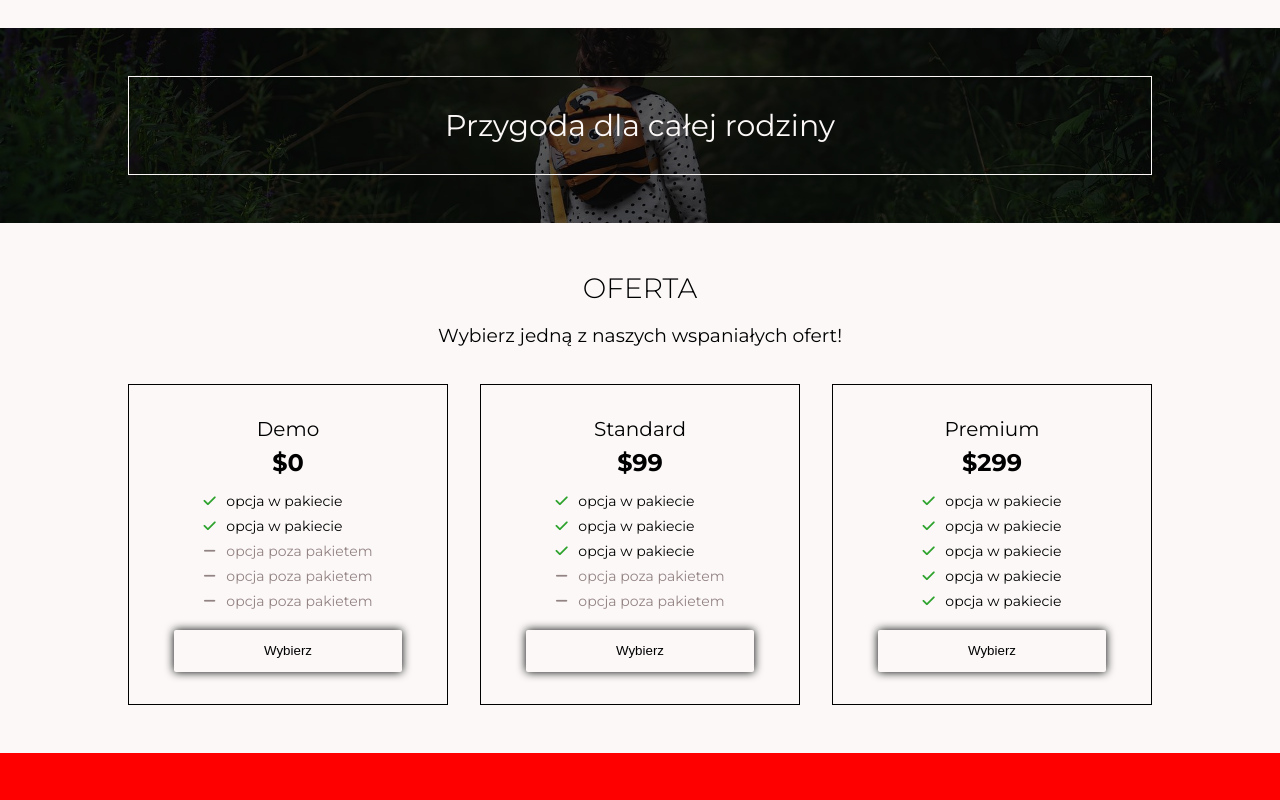
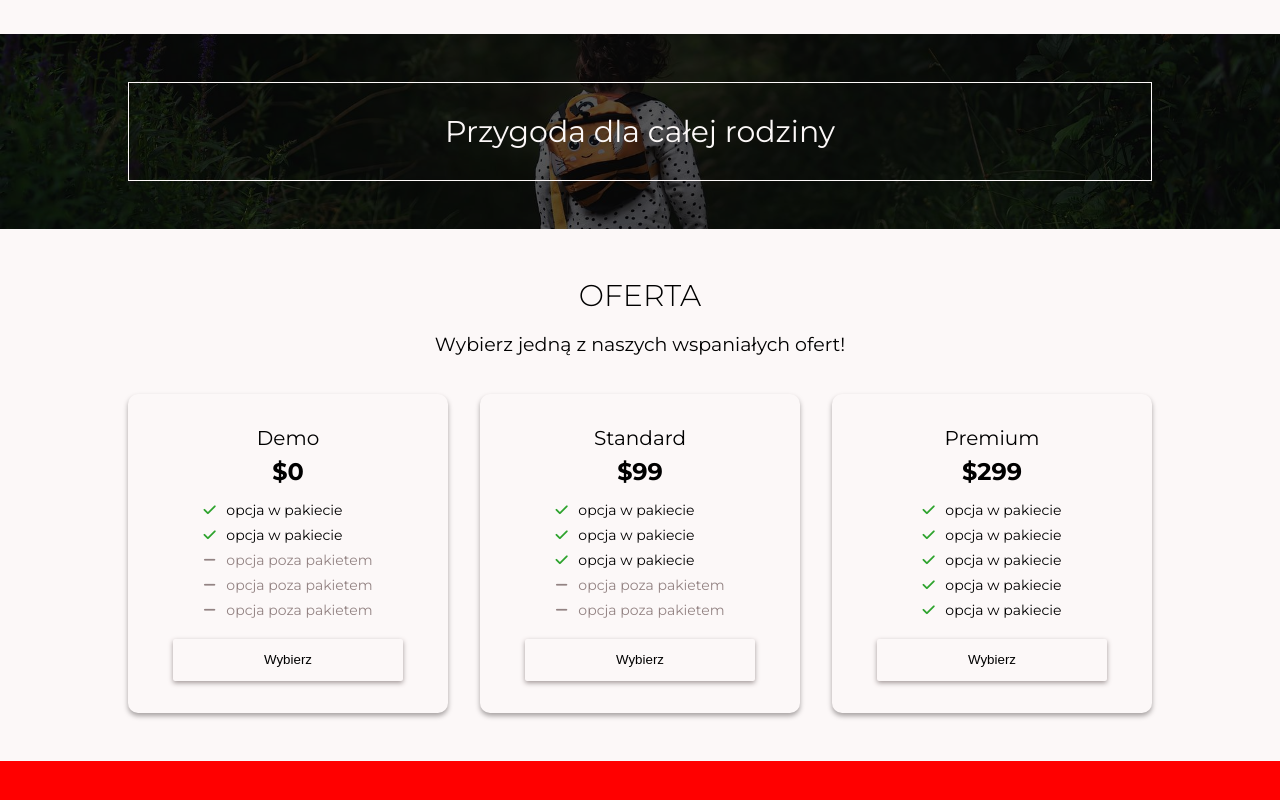
Before and after one commit to lechoos/Forest-Website, a website: page index.html in a window 1280 px wide. Shown: the part 1064-1864 px from the top of the page. Drawn offline with Linux system fonts and the light colour scheme.

Commit message:
styled offers cards

```diff
--- a/src/sass/styles.scss
+++ b/src/sass/styles.scss
@@ -1,4 +1,5 @@
 @use './utilities/colors' as *;
+@use './utilities/mixins' as *;
 @forward './utilities/hamburger';
 @forward './utilities/sizes';
 
@@ -148,9 +149,7 @@ body {
 
 	&__header {
 		margin-bottom: 1.3em;
-		font-weight: 300;
-		text-transform: uppercase;
-		text-align: center;
+		@include section-header;
 	}
 
 	&__img {
@@ -202,14 +201,12 @@ body {
 
 .offers {
 	&__header {
-		font-size: 2.8rem;
-		font-weight: 300;
-		text-align: center;
-		text-transform: uppercase;
+		@include section-header;
 	}
 
 	&__paragraph {
 		margin: 1em 0 2em;
+		font-size: 1.7rem;
 		font-weight: 400;
 		text-align: center;
 	}
@@ -227,7 +224,8 @@ body {
 		display: flex;
 		flex-direction: column;
 		padding: 2em 1em;
-		border: 1px solid black;
+		border-radius: 10px;
+		box-shadow: 0 3px 5px #a7a2a2;
 		transition: transform 0.3s;
 
 		&--demo {
@@ -288,7 +286,7 @@ body {
 			background-color: transparent;
 			border: none;
 			border-radius: 2px;
-			box-shadow: 0 0 10px black;
+			box-shadow: 0 2px 5px #a39999;
 			cursor: pointer;
 		}
 	}
@@ -344,6 +342,10 @@ body {
 	}
 
 	.offers {
+		&__header {
+			font-size: 2.8rem;
+		}
+
 		&__card {
 			grid-column: 2/4;
 		}
@@ -409,6 +411,7 @@ body {
 
 		&__header {
 			grid-column: 1/-1;
+			font-size: 3rem;
 		}
 
 		&__img {
@@ -441,6 +444,14 @@ body {
 	}
 
 	.offers {
+		&__header {
+			font-size: 3rem;
+		}
+
+		&__paragraph {
+			font-size: 1.9rem;
+		}
+
 		&__cards {
 			grid-template-rows: repeat(2, 1fr);
 			grid-template-columns: repeat(4, 1fr);
--- /dev/null
+++ b/src/sass/utilities/_mixins.scss
@@ -0,0 +1,6 @@
+@mixin section-header {
+	font-size: 2.5rem;
+	font-weight: 300;
+	text-transform: uppercase;
+	text-align: center;
+}
```
Also changed, not shown: dist/css/styles.min.css.
